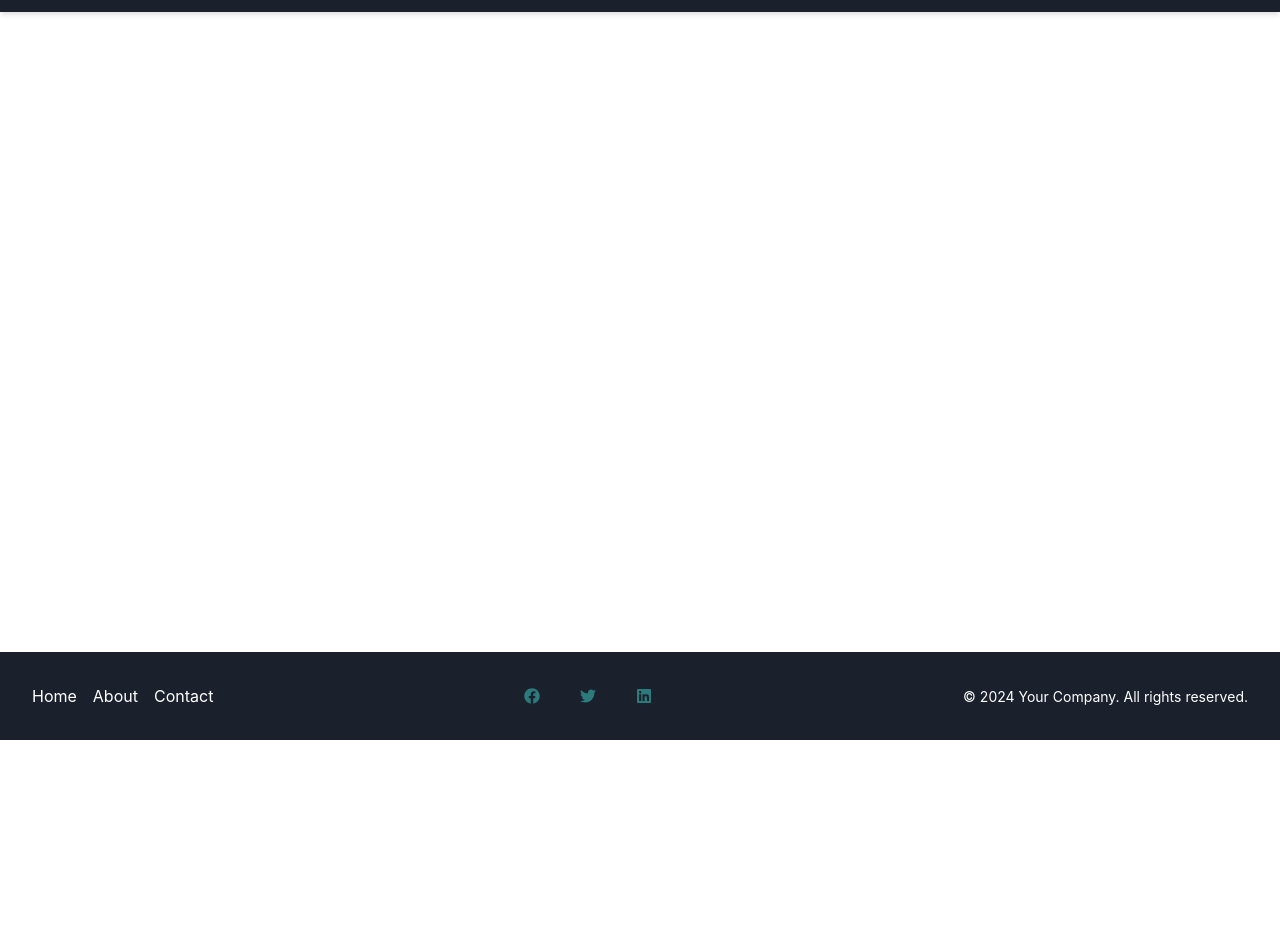
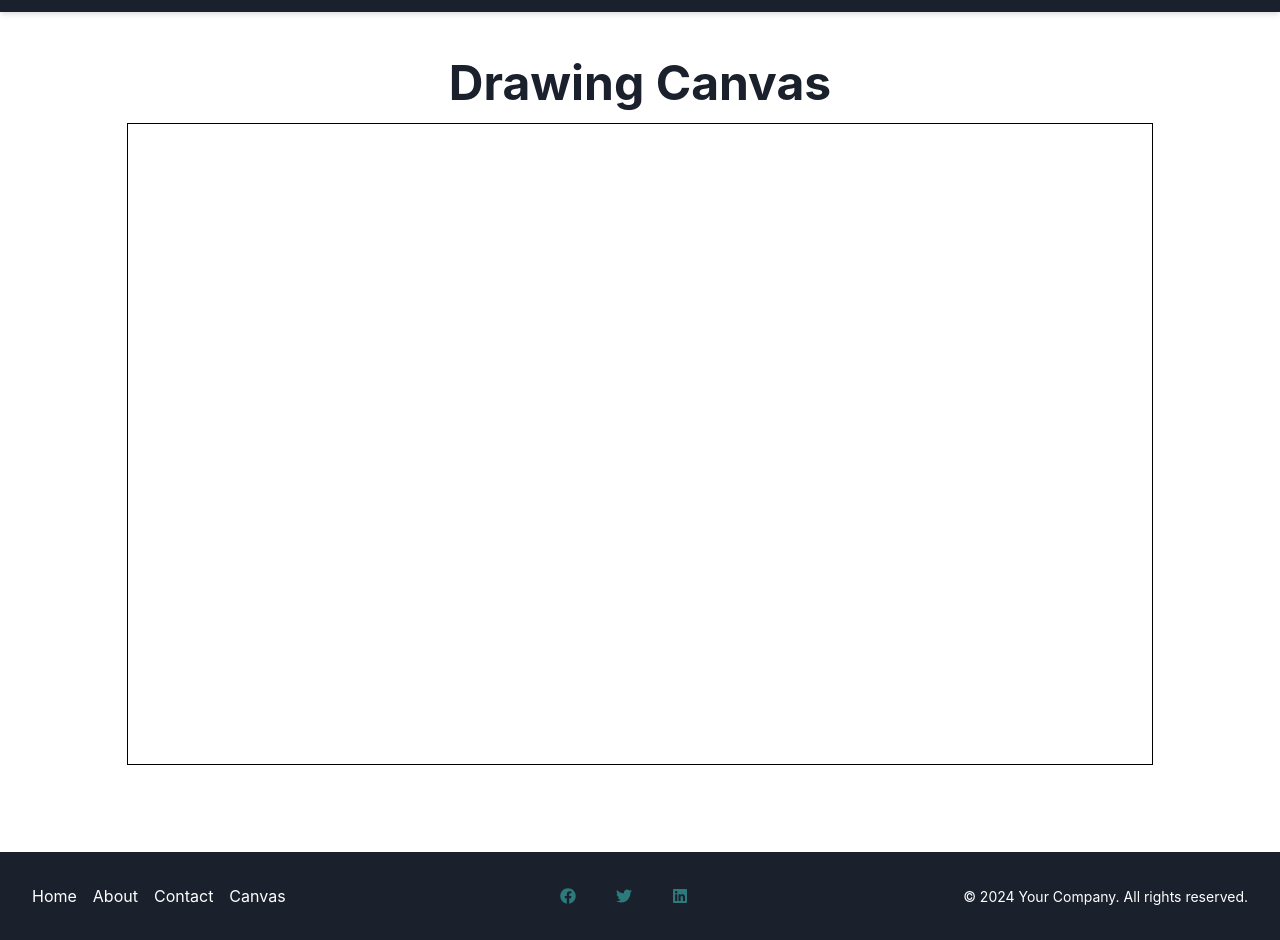
Before and after one commit to GPT-Engineer-App-Dev/react-skeleton, a React (Vite) app: page /canvas in a window 1280 px wide. Shown: the part 60-1000 px from the top of the page. Before the commit the page ends 800 px from the top, so only its background shows below. Built offline with nearby package versions, Linux system fonts and the light colour scheme.

Commit message:
Add a new page to the React application that displays the drawing canvas. The new page is accessible via a route named "/canvas". The page includes the existing header and footer components for consistency.

```diff
--- a/src/App.jsx
+++ b/src/App.jsx
@@ -1,5 +1,6 @@
 import { Route, BrowserRouter as Router, Routes } from "react-router-dom";
 import Index from "./pages/Index.jsx";
+import CanvasPage from "./pages/CanvasPage.jsx";
 import Footer from "./components/Footer.jsx"; // Import the Footer component
 import Header from "./components/Header.jsx"; // Import the Header component
 
@@ -11,6 +12,7 @@ function App() {
         <div style={{ flex: 1 }}>
           <Routes>
             <Route exact path="/" element={<Index />} />
+            <Route path="/canvas" element={<CanvasPage />} />
           </Routes>
         </div>
         <Footer /> {/* Add the Footer component here */}
--- a/src/components/Footer.jsx
+++ b/src/components/Footer.jsx
@@ -15,6 +15,9 @@ const Footer = () => {
           </Link>
           <Link as={RouterLink} to="/contact" _hover={{ textDecoration: "none", color: "teal.300" }}>
             Contact
+          </Link>
+          <Link as={RouterLink} to="/canvas" _hover={{ textDecoration: "none", color: "teal.300" }}>
+            Canvas
           </Link>
         </HStack>
         <HStack spacing={4} mb={{ base: 4, md: 0 }}>
--- /dev/null
+++ b/src/pages/CanvasPage.jsx
@@ -0,0 +1,15 @@
+import { Container, VStack, Heading } from "@chakra-ui/react";
+import DrawingCanvas from "../components/DrawingCanvas";
+
+const CanvasPage = () => {
+  return (
+    <Container centerContent maxW="container.md" height="100vh" display="flex" flexDirection="column" justifyContent="center" alignItems="center">
+      <VStack spacing={4}>
+        <Heading as="h1" size="2xl">Drawing Canvas</Heading>
+        <DrawingCanvas />
+      </VStack>
+    </Container>
+  );
+};
+
+export default CanvasPage;
```
